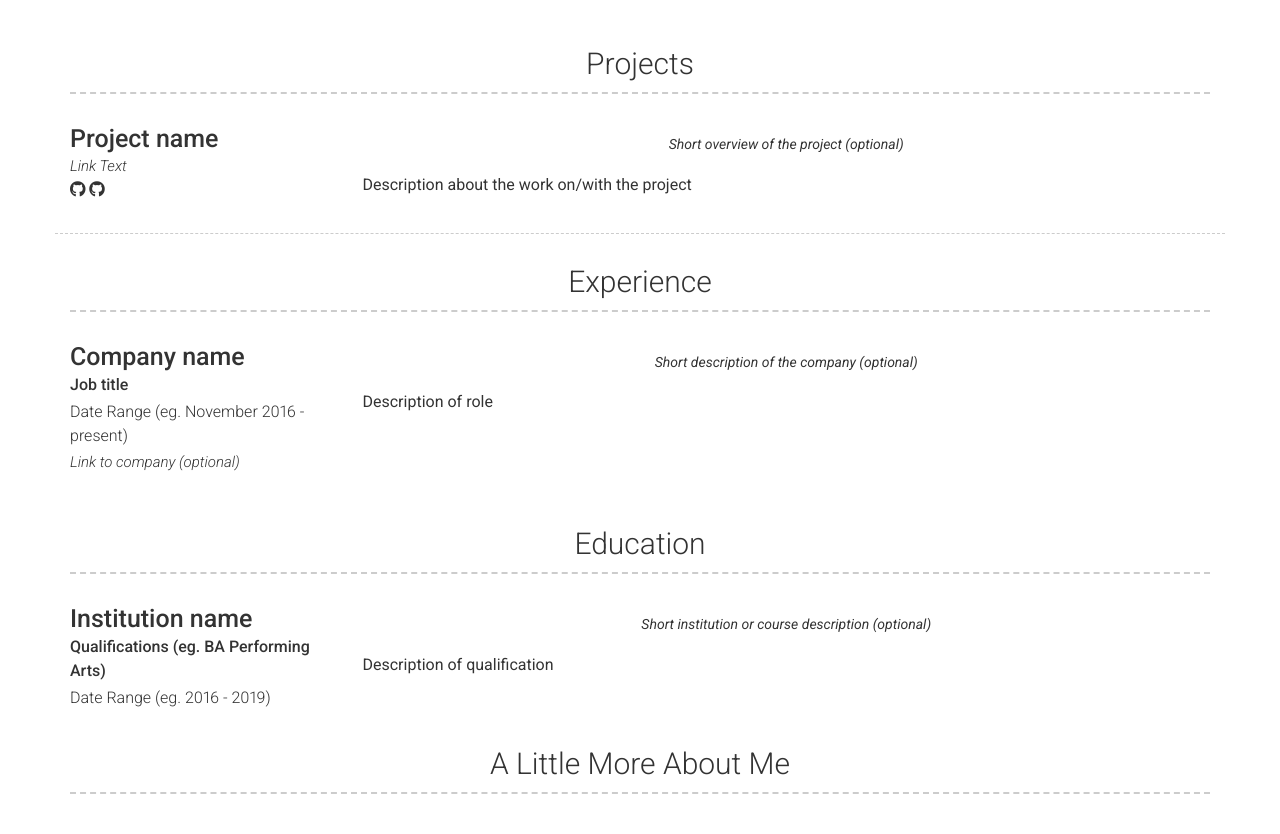
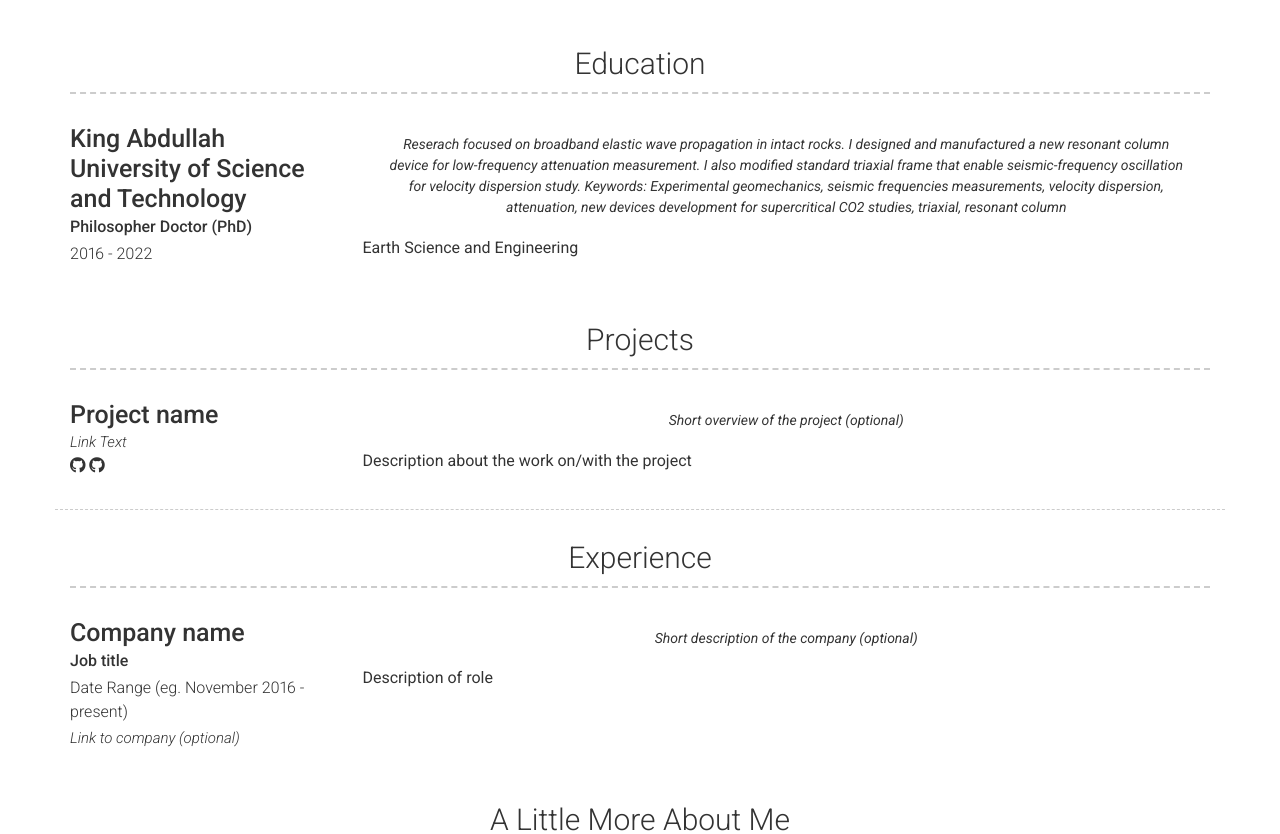
Before and after one commit to andikaperbawa/andikaperbawa2.github.io, a Jekyll site: the page built from index.md, in a window 1280 px wide and 1400 px high, cut to the strip 566-1400 px from the top of the window. Built offline with Jekyll 4.4.1, drawn with Linux system fonts in a browser that asks for light colours; nearby versions of some CDN libraries.

Commit message:
Update _config.yml

```diff
--- a/_config.yml
+++ b/_config.yml
@@ -57,6 +57,18 @@ about_content: | # this will include new lines to allow paragraphs
   As an academia, I have been mostly working in the experimental research investigating rock properties using geomechanics and rock physics approach. My current research include carbon dioxide study on carbonate rocks for enhanced oil recovery and carbon storage. I also working on machine learning application for geoscience. I have two invention disclosures about machine learning applications.
 
 content:
+  - title: Education
+    layout: list
+    content:
+      - layout: left
+        title: King Abdullah University of Science and Technology
+        sub_title: Philosopher Doctor (PhD)
+        caption: 2016 - 2022
+        quote: >
+          Reserach focused on broadband elastic wave propagation in intact rocks. I designed and manufactured a new resonant column device for low-frequency attenuation measurement. I also modified standard triaxial frame that enable seismic-frequency oscillation for velocity dispersion study.
+          Keywords: Experimental geomechanics, seismic frequencies measurements, velocity dispersion, attenuation, new devices development for supercritical CO2 studies, triaxial, resonant column
+        description: | # this will include new lines to allow paragraphs
+          Earth Science and Engineering
   - title: Projects # Title for the section
     layout: list # Type of content section (list/text)
     content:
@@ -89,17 +101,6 @@ content:
           Short description of the company (optional)
         description: | # this will include new lines to allow paragraphs
           Description of role
-  - title: Education
-    layout: list
-    content:
-      - layout: top-left
-        title: Institution name
-        sub_title: Qualifications (eg. BA Performing Arts)
-        caption: Date Range (eg. 2016 - 2019)
-        quote: >
-          Short institution or course description (optional)
-        description: | # this will include new lines to allow paragraphs
-          Description of qualification
   - title: A Little More About Me
     layout: text
     content: | # this will include new lines to allow paragraphs
```
